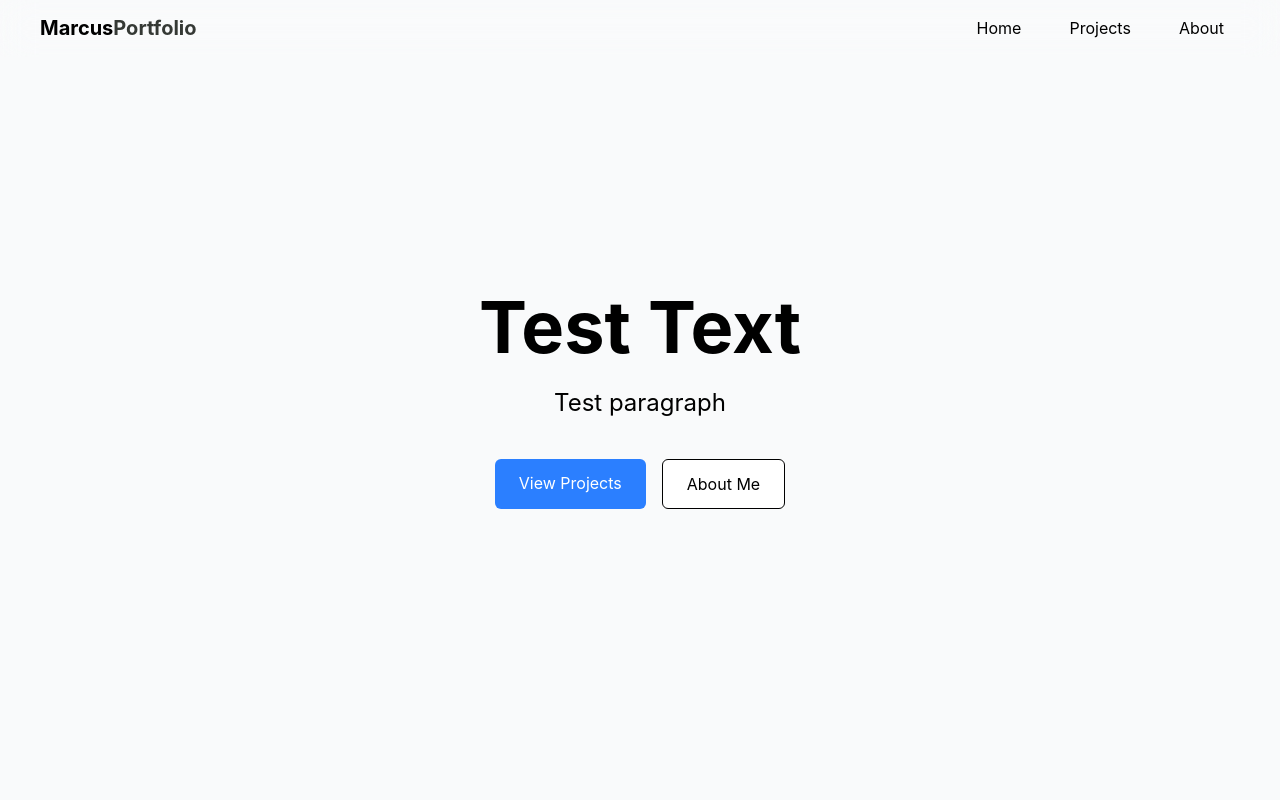
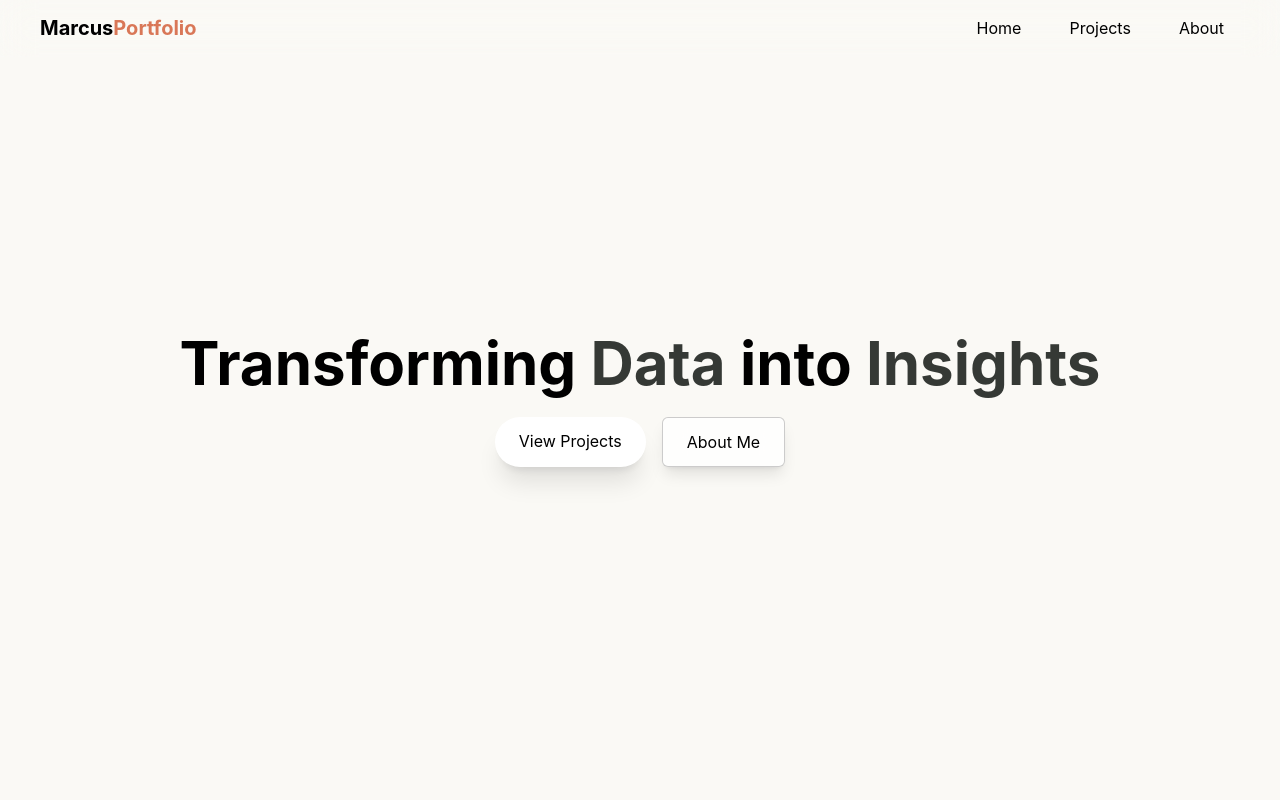
Before and after one commit to marcuse418/marcus_portfolio, a React (Vite) app: page / in a window 1280 px wide. Shown: the top 800 px of the page. Built offline with nearby package versions, Linux system fonts and the light colour scheme.

Commit message:
Update background color in CSS, adjust Navbar text color, and refine Home section styles

```diff
--- a/src/App.jsx
+++ b/src/App.jsx
@@ -15,7 +15,7 @@ function App() {
   return (
     <>
       {!isLoaded && <LoadingScreen onComplete={() => setIsLoaded(true)} />}{" "}
-      <div className={`min-h-screen transition-opacity duration-700 ${isLoaded ? 'opacity-100' : 'opacity-0'} bg-gray-50 text-black`}>
+      <div className={`min-h-screen transition-opacity duration-700 ${isLoaded ? 'opacity-100' : 'opacity-0'} text-black`}>
         <Navbar menuOpen={menuOpen} setMenuOpen={setMenuOpen} />
         <MobileMenu menuOpen={menuOpen} setMenuOpen={setMenuOpen} />
         <Home />
--- a/src/components/Navbar.jsx
+++ b/src/components/Navbar.jsx
@@ -22,12 +22,12 @@ export const Navbar = ({menuOpen, setMenuOpen}) => {
                 <div className="flex items-center justify-between h-14">
                     <a href="#home" className="relative flex items-center">
                         <span className={`text-xl font-bold text-black transition-opacity duration-300 ${isScrolled ? 'opacity-0' : 'opacity-100'}`}>
-                            Marcus<span className="text-[#353935]">Portfolio</span>
+                            Marcus<span className="text-[#D97757]">Portfolio</span>
                         </span>
                         <img
                             src="/LogoFilled.png"
                             alt="Logo"
-                            className={`absolute pl-15 left-0 h-10 w-auto transition-opacity duration-300 ${isScrolled ? 'opacity-100' : 'opacity-0'}`}
+                            className={`absolute left-0 h-10 w-auto transition-opacity duration-300 ${isScrolled ? 'opacity-100' : 'opacity-0'}`}
                         />
                     </a>
 
--- a/src/components/sections/Home.jsx
+++ b/src/components/sections/Home.jsx
@@ -5,19 +5,16 @@ export const Home = () => {
         <section id="home" className="min-h-screen flex items-center justify-center relative">
             <RevealOnScroll>
             <div className="text-center z-10 px-4">
-                <h1 className="text-5xl md:text-7xl font-bold mb-6 leading-right">
-                    Test Text
+                <h1 className="text-4xl md:text-6xl font-bold mb-6 leading-right">
+                    Transforming <span className="text-[#353935]">Data</span> into <span className="text-[#353935]">Insights</span>
                 </h1>
 
-                <p className="text-lg md:text-2xl mb-10">
-                    Test paragraph
-                </p>
                 <div className="flex justify-center">
-                    <a href="#projects" className="bg-blue-500 text-white px-6 py-3 rounded-md hover:bg-blue-600 transition-colors duration-300">
+                    <a href="#projects" className="bg-white backdrop-blur-md text-black px-6 py-3 rounded-full hover:bg-gray-600/90 transition-all duration-300 shadow-xl hover:shadow-xl">
                         View Projects
                     </a>
 
-                    <a href="#about" className=" border border-black bg-white text-black ml-4 px-6 py-3 rounded-md hover:bg-blue-100 transition-colors duration-300">
+                    <a href="#about" className="bg-white/80 backdrop-blur-md border border-black/20 text-black ml-4 px-6 py-3 rounded-md hover:bg-white/90 transition-all duration-300 shadow-lg hover:shadow-xl">
                         About Me
                         </a>
                     </div>
--- a/src/index.css
+++ b/src/index.css
@@ -4,7 +4,7 @@ html, body {
   margin: 0;
   padding: 0;
   font-family: 'Inter', sans-serif;
-  background-color: #F5FFFA;
+  background-color: #FAF9F5;
   color: #353935;
 }
 
```
